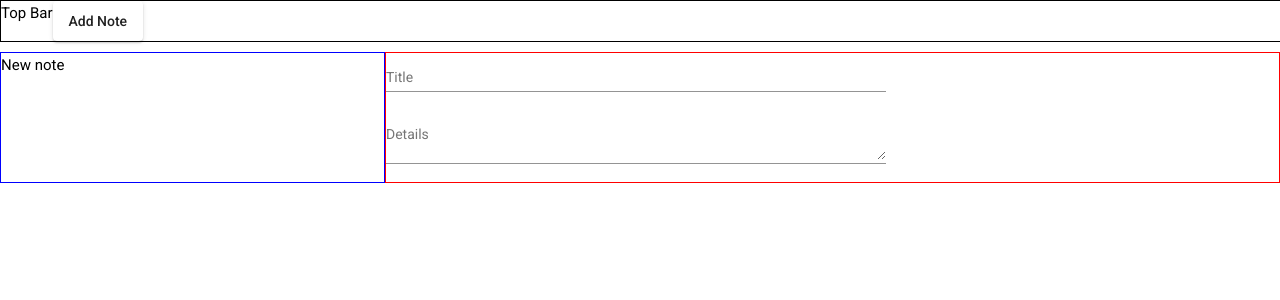
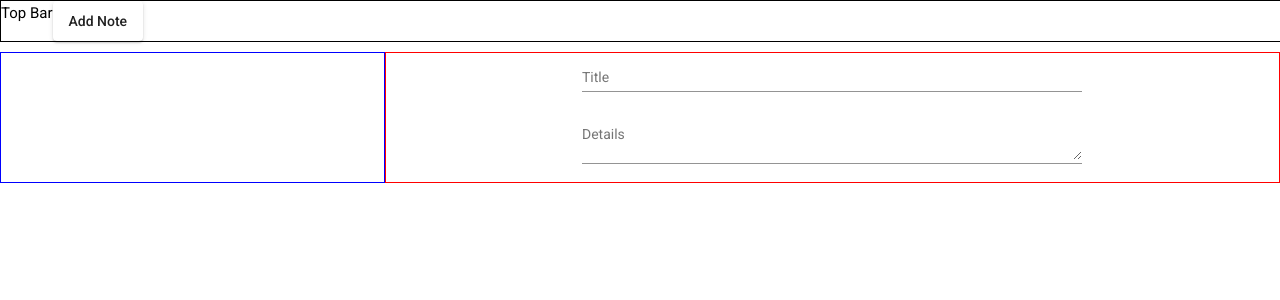
Before and after one commit to ashishrawat0/notes-app, an Angular app: page / in a window 1280 px wide. Shown: the top 300 px of the page. Built offline with nearby package versions, Linux system fonts and the light colour scheme.

Commit message:
added update functionality

```diff
--- a/src/app/app.component.css
+++ b/src/app/app.component.css
@@ -9,10 +9,14 @@
 .notes__info{
     border: blue solid 1px;
     flex: 0.3;
+    display: flex;
+    justify-content: center;
+    max-width: 400px;
 }
 .notes__body{
     border:red solid 1px;
-    align-items: center;
+    display: flex;
+    justify-content: center   ;
     flex:0.7;
 }
 
--- a/src/app/app.component.html
+++ b/src/app/app.component.html
@@ -4,7 +4,6 @@
 </div>
 <div class="main__content">
   <div class="notes__info">
-    <h4>{{notes}}</h4>
     <div>
       <ul>
       <li *ngFor="let note of notesData">
--- a/src/app/app.component.ts
+++ b/src/app/app.component.ts
@@ -16,6 +16,7 @@ export class AppComponent {
   notesForm = new FormGroup({
     title: new FormControl(''),
     content: new FormControl(''),
+    id: new FormControl()
   });
 
   notesData = []
@@ -37,24 +38,45 @@ export class AppComponent {
   }
 
   addNote() {
+
     let title: String = this.notesForm.value.title
     let content: String = this.notesForm.value.content
+    let _id=this.notesForm.value.id
+    console.log(this.notesForm.value.id)
     let note = {}
-      if (title) {
+    if(_id){
+      for(let i = 0; i<this.notesData.length; i++){
+        if(this.notesData[i].id==_id){
+          console.log(i)
+          this.notesData.splice(i)
+        }
+      }
+      note["id"] =_id
+      note["title"] = title;
+      note["content"] = content;
+      this.notesData.push(note)
+      console.log(this.notesData)
+      this.notesForm.reset()
+    }
+    if (title && _id==null) {
       let id = uuidv4();
       note['id'] = id
       note["title"] = title;
       note["content"] = content;
       this.notesData.push(note)
       console.log(this.notesData)
+      this.notesForm.reset()
     }
-      else {
-        this.openSnackBar(this.message,"Close")
+    if(title=="") {
+      this.openSnackBar(this.message, "Close")
     }
   }
 
-    viewNote(note){
-      console.log(note)
+  viewNote(note) {
+  let id = note.id
+  this.notesForm.controls.title.setValue(note.title)
+  this.notesForm.controls.content.setValue(note.content)
+  this.notesForm.controls.id.setValue(note.id)
   }
 
 }
```
Lines whose indentation alone changed are shown as unchanged.
